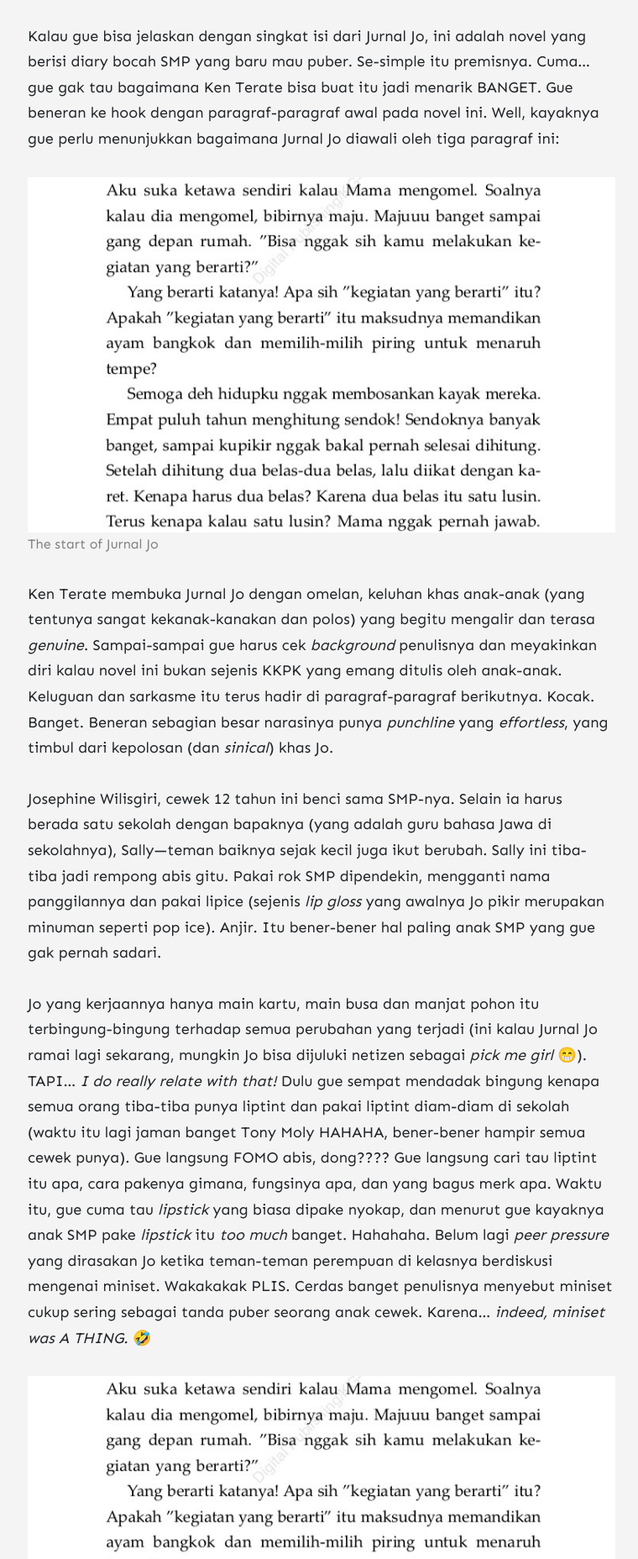
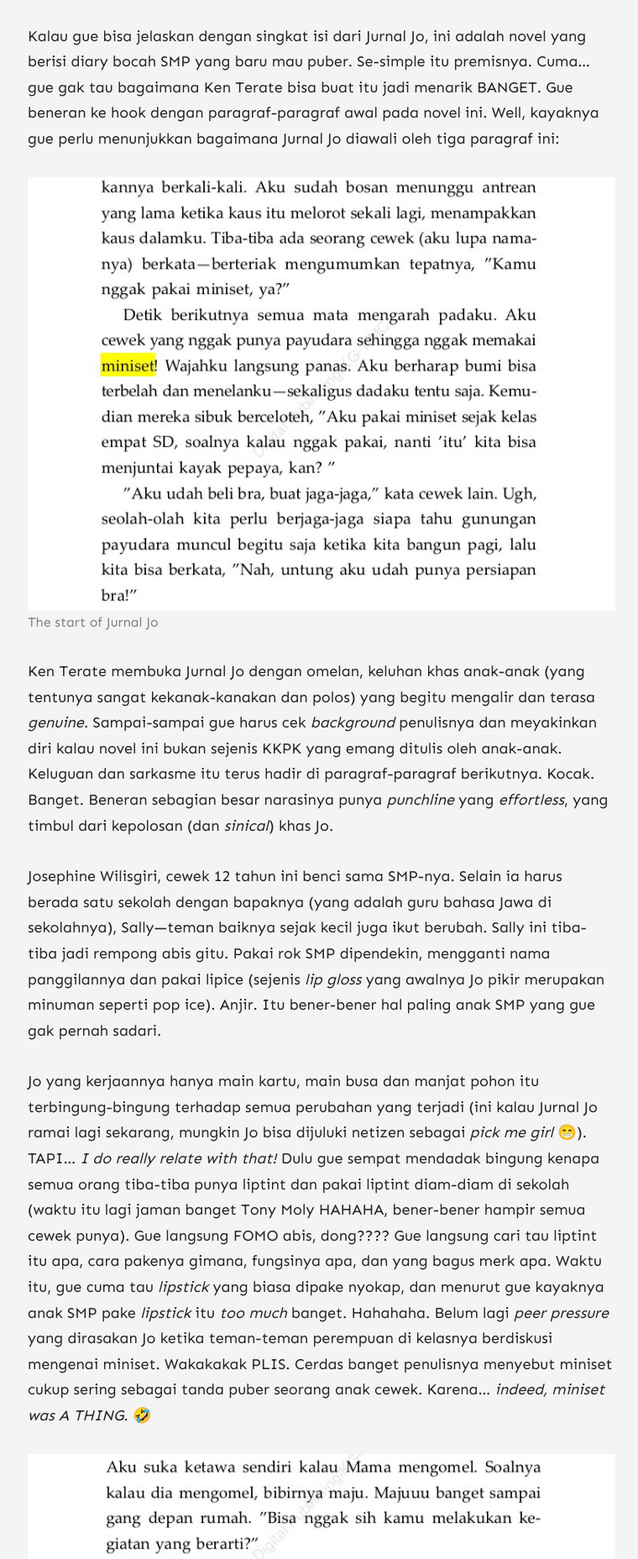
Before and after one commit to naznienfevrianne/naznienfevrianne.github.io, a Jekyll site: the page built from _posts/2022-12-31-jurnaljo.md, in a window 1280 px wide. Shown: the part 2913-4769 px from the top of the page at 84% size, without its empty margins (257-1017 px from the left). Built offline with Jekyll 4.4.1, drawn with Linux system fonts in a browser that asks for light colours; nearby versions of some CDN libraries; comment, search, counter and statistics services are not loaded.

Commit message:
Change pictures error

```diff
--- a/_posts/2022-12-31-jurnaljo.md
+++ b/_posts/2022-12-31-jurnaljo.md
@@ -35,7 +35,7 @@ Jadi... Jurnal Jo itu novel apa?
 *Ternyata susah banget jadi remaja, sampai-sampai kadang-kadang aku (Jo Wilisgiri, 12 tahun) berharap aku nggak perlu tumbuh. Aku kangen banget pada masa SD-ku. Apalagi aku mulai kehilangan sahabat baikku dan dikhianati cowok yang kukagumi. Satu kata untuk masa SMP-ku: MENGERIKAN!*
 
 Kalau gue bisa jelaskan dengan singkat isi dari Jurnal Jo, ini adalah novel yang berisi diary bocah SMP yang baru mau puber. Se-simple itu premisnya. Cuma... gue gak tau bagaimana Ken Terate bisa buat itu jadi menarik BANGET. Gue beneran ke hook dengan paragraf-paragraf awal pada novel ini. Well, kayaknya gue perlu menunjukkan bagaimana Jurnal Jo diawali oleh tiga paragraf ini:
-{% include image_caption.html imageurl="/assets/images/1-jurnaljo.jpg" title="JurnalJo-Intro" caption="The start of Jurnal Jo" %}
+{% include image_caption.html imageurl="/assets/images/2-jurnaljo.jpg" title="JurnalJo-Intro" caption="The start of Jurnal Jo" %}
 Ken Terate membuka Jurnal Jo dengan omelan, keluhan khas anak-anak (yang tentunya sangat kekanak-kanakan dan polos) yang begitu mengalir dan terasa *genuine*. Sampai-sampai gue harus cek *background* penulisnya dan meyakinkan diri kalau novel ini bukan sejenis KKPK yang emang ditulis oleh anak-anak. Keluguan dan sarkasme itu terus hadir di paragraf-paragraf berikutnya. Kocak. Banget. Beneran sebagian besar narasinya punya *punchline* yang *effortless*, yang timbul dari kepolosan (dan *sinical*) khas Jo.
 
 Josephine Wilisgiri, cewek 12 tahun ini benci sama SMP-nya. Selain ia harus berada satu sekolah dengan bapaknya (yang adalah guru bahasa Jawa di sekolahnya), Sally—teman baiknya sejak kecil juga ikut berubah. Sally ini tiba-tiba jadi rempong abis gitu. Pakai rok SMP dipendekin, mengganti nama panggilannya dan pakai lipice (sejenis *lip gloss* yang awalnya Jo pikir merupakan minuman seperti pop ice). Anjir. Itu bener-bener hal paling anak SMP yang gue gak pernah sadari.
```
